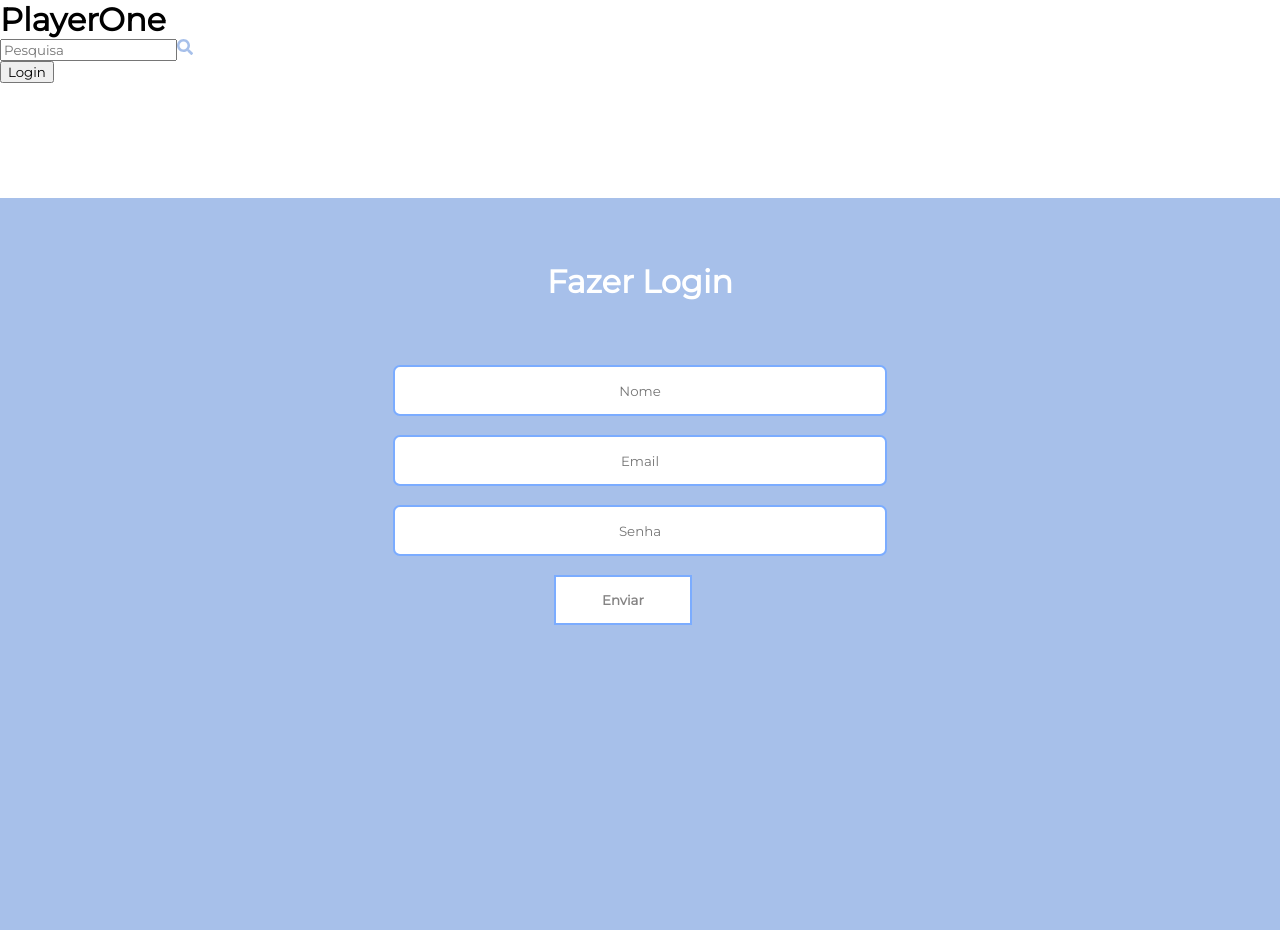
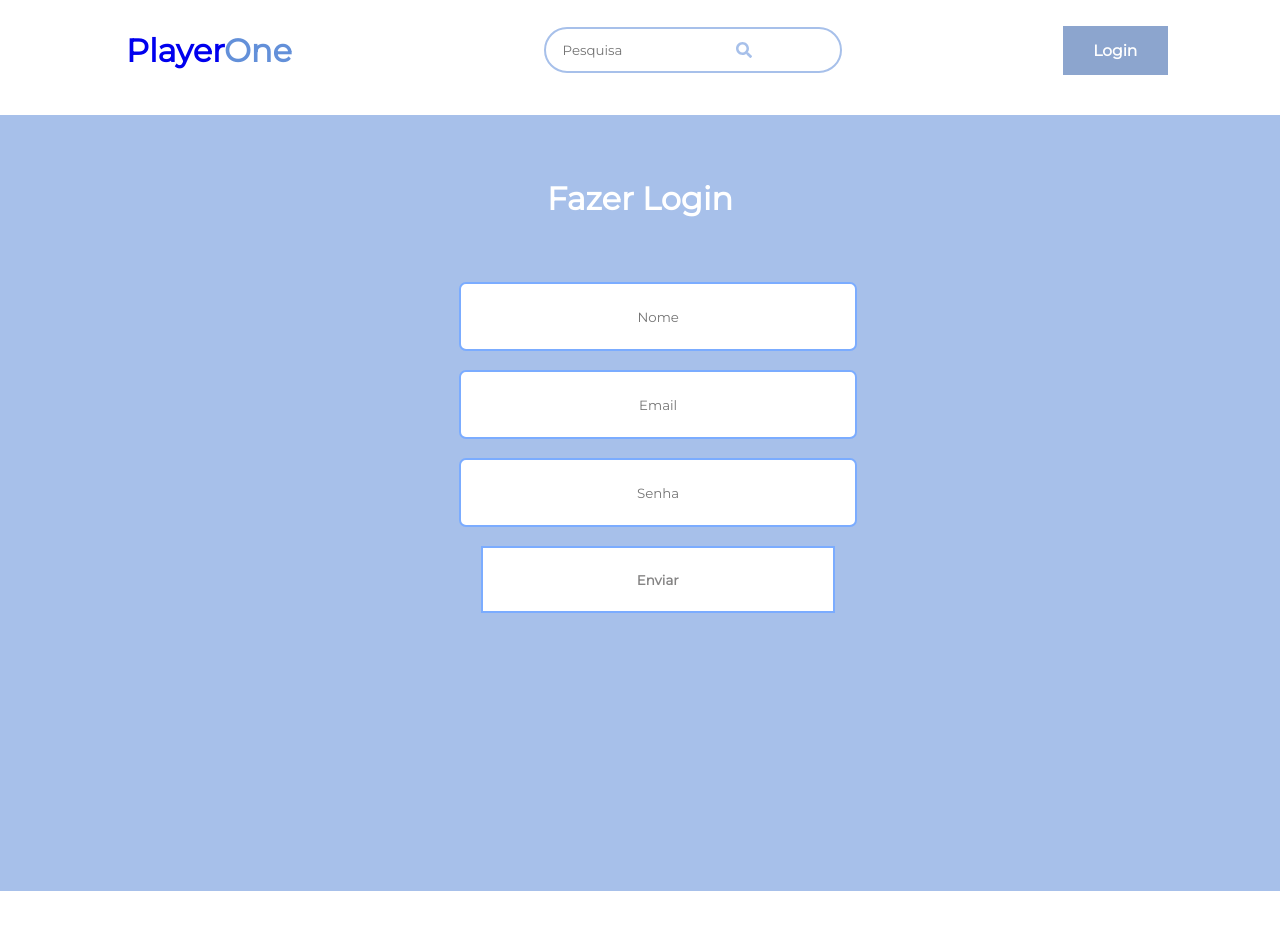
Before and after one commit to IsisG13/SMario-next, a Next.js app: page /login in a window 1280 px wide. Shown: the top 930 px of the page. After the commit the page ends 891 px from the top, so only its background shows below. Built offline with nearby package versions, Linux system fonts and the light colour scheme.

Commit message:
arrumando paginas

```diff
--- a/pages/api/cabecalho.js
+++ b/pages/api/cabecalho.js
@@ -1,14 +1,16 @@
 import { FaSearch } from "react-icons/fa";
-import styles from "@/styles/Home.module.css";
+import styles from "@/styles/Login.module.css";
 import Link from "next/link";
 
 export default function Cabecalho() {
   return (
     <>
-     <div className={styles.cabecalho}>
-        <h1>
-          Player<span>One</span>
-        </h1>
+      <div className={styles.cabecalho}>
+        <Link className={styles.cabecalho_link} href="/">
+          <h1>
+            Player<span>One</span>
+          </h1>
+        </Link>
         <div className={styles.search}>
           <input className={styles.input} type="text" placeholder="Pesquisa" />
           <FaSearch
@@ -19,13 +21,13 @@ export default function Cabecalho() {
             }}
           />
         </div>
+      </div>
 
-        <div className={styles.login}>
+      {/* <div className={styles.login}>
           <Link className={styles.link_login} href="/login">
             <button>Login</button>
           </Link>
-        </div>
-      </div>
+        </div> */}
     </>
   );
 }
--- a/pages/login.js
+++ b/pages/login.js
@@ -1,22 +1,90 @@
 import Link from "next/link";
 import Cabecalho from "./api/cabecalho";
 import styles from "@/styles/Login.module.css";
+import { useRouter } from "next/router";
+import { useState } from "react";
+import { FaSearch } from "react-icons/fa";
 
 export default function Login() {
+  const router = useRouter();
+  const [nome, setNome] = useState("");
+  const [email, setEmail] = useState("");
+  const [password, setPassword] = useState("");
+
+  const handleSubmit = (e) => {
+    e.preventDefault();
+
+    if (nome.trim() === "" || email.trim() === "" || password.trim() === "") {
+      alert("Preencha os campos corretamente");
+      return;
+    }
+
+    router.push("/paginaInicial");
+  };
+
   return (
     <>
-      <Cabecalho />
+      <div className={styles.cabecalho}>
+      <Link className={styles.cabecalho_link} href="/">
+        <h1>
+          Player<span>One</span>
+        </h1>
+        </Link>
+        <div className={styles.search}>
+          <input className={styles.input} type="text" placeholder="Pesquisa" />
+          <FaSearch
+            style={{
+              width: "1em",
+              height: "1em",
+              color: "#A7C0EA",
+            }}
+          />
+        </div>
+
+        <div className={styles.login}>
+          <Link className={styles.link_login} href="/login">
+            <button>Login</button>
+          </Link>
+        </div>
+      </div>
 
       <div className={styles.login_container}>
         <h1>Fazer Login</h1>
 
         <div className={styles.conteudo}>
-          <input type="text" placeholder="Nome" /> <br />
-          <input type="email" placeholder="Email" /> <br />
-          <input type="password" placeholder="Senha" /> <br />
-          <Link className={styles.link} href="/">
+          <form onSubmit={handleSubmit}>
+            <input
+              type="text"
+              placeholder="Nome"
+              value={nome}
+              onChange={(e) => setNome(e.target.value)}
+              required
+            />
+            <br />
+            <br />
+
+            <input
+              type="email"
+              placeholder="Email"
+              value={email}
+              onChange={(e) => setEmail(e.target.value)}
+              required
+            />
+            <br />
+            <br />
+
+            <input
+              type="password"
+              placeholder="Senha"
+              value={password}
+              onChange={(e) => setPassword(e.target.value)}
+              required
+            />
+            <br />
+            <br />
+
             <button type="submit">Enviar</button>
-          </Link>
+          </form>
         </div>
       </div>
     </>
--- a/styles/Home.module.css
+++ b/styles/Home.module.css
@@ -1,69 +1,4 @@
 @media (max-width: 980px) {
-  .cabecalho {
-    padding-top: 2%;
-    padding-bottom: 2%;
-    display: flex;
-    flex-wrap: nowrap;
-    align-items: center;
-    position: absolute;
-    top: 0;
-    width: 100%;
-    background-color: white;
-    justify-content: space-around;
-  }
-
-  .cabecalho span {
-    color: #6390d9;
-  }
-
-  .input {
-    border-color: transparent;
-    height: 25px;
-    background-color: transparent;
-  }
-
-  .search {
-    padding-left: 1%;
-    height: 42px;
-    width: 22%;
-    border: 2px solid #a7c0ea;
-    border-radius: 50px;
-    display: flex;
-    align-items: center;
-  }
-
-  .login button {
-    color: #8ca5ce;
-    font-size: 97%;
-    font-weight: bold;
-    height: 49px;
-    width: 175%;
-    background-color: transparent;
-    border: 2px solid #6893da;
-    display: flex;
-    align-items: center;
-    justify-content: space-around;
-    margin-left: -52%;
-  }
-
-  .login button:hover {
-    color: #ffffff;
-    font-size: 97%;
-    font-weight: bold;
-    height: 49px;
-    width: 175%;
-    background-color: #8ca5ce;
-    border: 2px solid #8ca5ce;
-    display: flex;
-    align-items: center;
-    justify-content: space-around;
-    margin-left: -52%;
-  }
-
-  .link_login {
-    text-decoration: none;
-  }
-
   .banner {
     margin-top: -9%;
     width: 100%;
@@ -71,16 +6,33 @@
     flex-direction: column;
   }
 
+  .bannerOverlay {
+    position: absolute;
+    top: 0;
+    left: 0;
+    width: 100%;
+    min-height: 107vh;
+    background: linear-gradient(rgb(0 0 0 / 42%), rgb(0 0 0 / 42%));
+    z-index: 5;
+  }
+
+  .bannerImage {
+    width: 100%;
+    z-index: 0;
+  }
+
   .banner h1 {
     margin-left: 3%;
     color: white;
     margin-top: -13%;
+    z-index: 2;
   }
 
   .banner p {
     margin-left: 3%;
     color: white;
     margin-top: 1%;
+    z-index: 2;
   }
 
   .banner button {
@@ -90,19 +42,47 @@
     height: 33px;
     /* font-weight: bold; */
     color: white;
-    background-color: #628FD9;
-    border: 2px solid #628FD9;
+    background-color: #628fd9;
+    border: 2px solid #628fd9;
+    z-index: 2;
+  }
+
+  .conteudo h1 {
+    margin-left: 3%;
   }
 
   .conteudo {
+    /* margin-top: 20px; */
     margin-top: 5%;
-    /* margin-left: 3%; */
+  }
+
+  .conteudoContainer {
+    display: flex;
+    flex-wrap: wrap;
+  }
+
+  .conteudoItem {
+    flex: 1 1;
+    margin: 2.6%;
+    /* margin: 27px; */
+    text-align: center;
   }
 
   .imagens {
-    display: grid;
-    border-radius: 10px;
-    margin: 0.5%;
+    border-radius: 8px;
+    margin-bottom: 10px;
   }
 
+  .alerta {
+    text-align: center;
+    display: flex;
+    width: 57%;
+    height: 145px;
+    margin-top: -63%;
+    margin-left: 20%;
+    background-color: white;
+    z-index: 6;
+    position: fixed;
+    align-items: center;
+  }
 }
--- a/styles/Login.module.css
+++ b/styles/Login.module.css
@@ -19,15 +19,17 @@
 
 .conteudo input {
   border: 2px solid #7bacff;
-  width: 38%;
-  height: 45px;
+  width: 220%;
+  height: 63px;
+  margin-left: -52%;
   border-radius: 7px;
   text-align: center;
 }
 
 .conteudo button {
-    height: 50px;
-    width: 240%;
+  height: 67px;
+  width: 200%;
+  margin-left: -40%;
   display: flex;
   align-items: center;
   justify-content: center;
@@ -39,9 +41,9 @@
 }
 
 .conteudo button:hover {
-    height: 55px;
-    width: 300%;
-    margin-left: -38%;
+  height: 60px;
+  width: 210%;
+  margin-left: -45%;
   color: white;
   border: 2px solid #7bacff;
   background-color: #7bacff;
@@ -52,3 +54,59 @@
   text-decoration: none;
   margin-left: -9%;
 }
+
+.cabecalho {
+  padding-top: 2%;
+  padding-bottom: 2%;
+  display: flex;
+  flex-wrap: nowrap;
+  align-items: center;
+  position: absolute;
+  top: 0;
+  width: 100%;
+  background-color: white;
+  justify-content: space-around;
+}
+
+.cabecalho_link {
+  text-decoration: none;
+  cursor: pointer;
+}
+
+.cabecalho span {
+  color: #6390d9;
+}
+
+.input {
+  border-color: transparent;
+  height: 25px;
+  background-color: transparent;
+}
+
+.search {
+  padding-left: 1%;
+  height: 42px;
+  width: 22%;
+  border: 2px solid #a7c0ea;
+  border-radius: 50px;
+  display: flex;
+  align-items: center;
+}
+
+.login button {
+  color: #ffffff;
+  font-size: 97%;
+  font-weight: bold;
+  height: 49px;
+  width: 175%;
+  background-color: #8ca5ce;
+  border: 2px solid #8ca5ce;
+  display: flex;
+  align-items: center;
+  justify-content: space-around;
+  margin-left: -52%;
+}
+
+.link_login {
+  text-decoration: none;
+}
--- a/styles/globals.css
+++ b/styles/globals.css
@@ -4,3 +4,80 @@
   margin: 0;
   font-family: "Montserrat", sans-serif;
 }
+
+.link {
+  text-decoration: none;
+  margin-left: -9%;
+}
+
+.cabecalho {
+  padding-top: 2%;
+  padding-bottom: 2%;
+  display: flex;
+  flex-wrap: nowrap;
+  align-items: center;
+  position: absolute;
+  top: 0;
+  width: 100%;
+  background-color: white;
+  justify-content: space-around;
+  z-index: 10;
+}
+
+.cabecalho_link {
+  text-decoration: none;
+  cursor: pointer;
+}
+
+.cabecalho span {
+  color: #6390d9;
+}
+
+.input {
+  border-color: transparent;
+  height: 25px;
+  background-color: transparent;
+}
+
+.search {
+  padding-left: 1%;
+  height: 42px;
+  width: 22%;
+  border: 2px solid #a7c0ea;
+  border-radius: 50px;
+  display: flex;
+  align-items: center;
+}
+
+.login button {
+  color: #a7c0ea;
+  font-size: 97%;
+  font-weight: bold;
+  height: 49px;
+  width: 175%;
+  background-color: transparent;
+  border: 2px solid #8ca5ce;
+  display: flex;
+  align-items: center;
+  justify-content: space-around;
+  margin-left: -52%;
+  cursor: pointer;
+}
+
+.link_login {
+  text-decoration: none;
+}
+
+.login button:hover {
+  color: #ffffff;
+  font-size: 97%;
+  font-weight: bold;
+  height: 49px;
+  width: 175%;
+  background-color: #8ca5ce;
+  border: 2px solid #8ca5ce;
+  display: flex;
+  align-items: center;
+  justify-content: space-around;
+  margin-left: -52%;
+}
```
Also changed, not shown: pages/index.js (+32 -7 lines), pages/paginaInicial.js (added, +66 -0 lines). Lines whose indentation alone changed are shown as unchanged.
